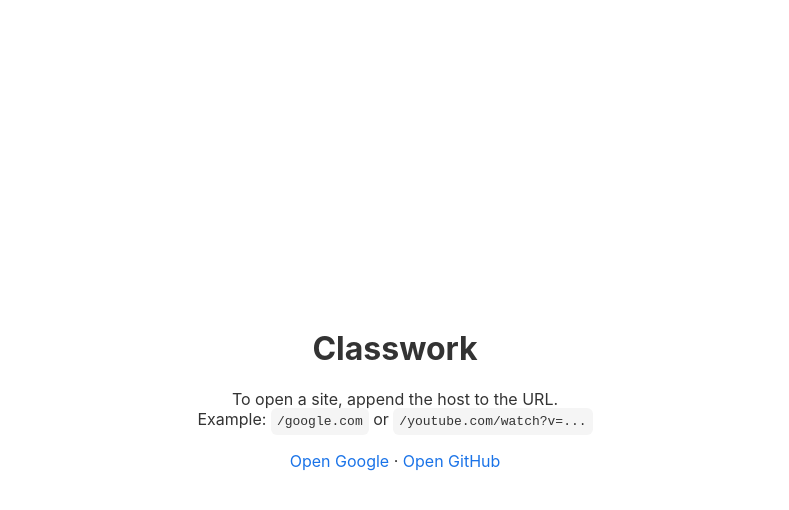
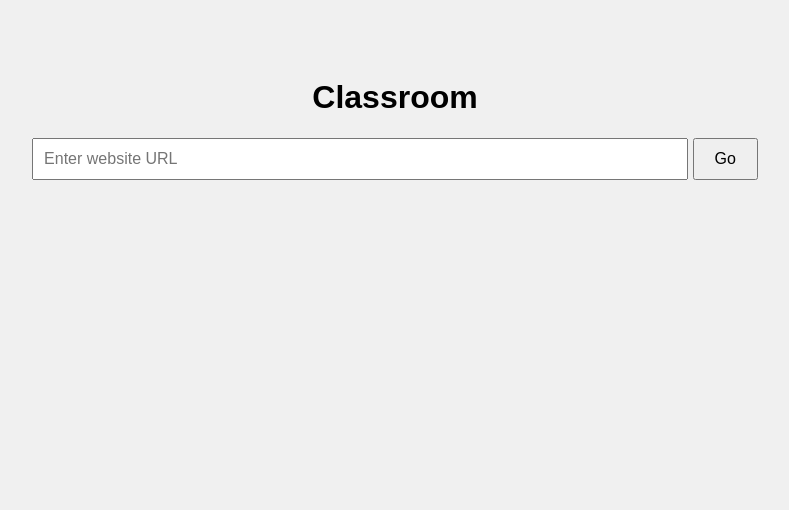
Before and after one commit to bk9llh-hue/assignments, a website: page home.html in a window 1280 px wide. Shown: the whole page, without its empty margins (245-1034 px from the left). Drawn offline with Linux system fonts and the light colour scheme.

Commit message:
Update home.html

```diff
--- a/home.html
+++ b/home.html
@@ -14,18 +14,25 @@
 <meta name="apple-mobile-web-app-capable" content="yes">
 <meta name="apple-mobile-web-app-title" content="Google Classroom">
 <style>
-body{margin:0;height:100vh;display:flex;align-items:center;justify-content:center;font-family:Inter,system-ui,Arial,sans-serif;background:#fff}
-.wrap{text-align:center;color:#333}
-a{display:inline-block;margin:6px 0;color:#1a73e8;text-decoration:none}
-code{background:#f5f5f5;padding:6px;border-radius:6px}
+  body { font-family: Arial, sans-serif; background:#f0f0f0; text-align:center; padding-top:50px; }
+  input { padding:10px; width:50%; font-size:16px; }
+  button { padding:10px 20px; font-size:16px; }
 </style>
 </head>
 <body>
-<div class="wrap">
-<h1>Classwork</h1>
-<p>To open a site, append the host to the URL.<br>
-Example: <code>/google.com</code> or <code>/youtube.com/watch?v=...</code></p>
-<p><a href="/google.com">Open Google</a> · <a href="/github.com">Open GitHub</a></p>
-</div>
+<h1>Classroom</h1>
+<form id="form">
+  <input type="text" id="urlInput" placeholder="Enter website URL" required>
+  <button type="submit">Go</button>
+</form>
+<script>
+const form = document.getElementById('form');
+form.addEventListener('submit', e => {
+  e.preventDefault();
+  const url = document.getElementById('urlInput').value;
+  if (!url) return;
+  window.location.href = '/' + encodeURIComponent(url);
+});
+</script>
 </body>
 </html>
```
